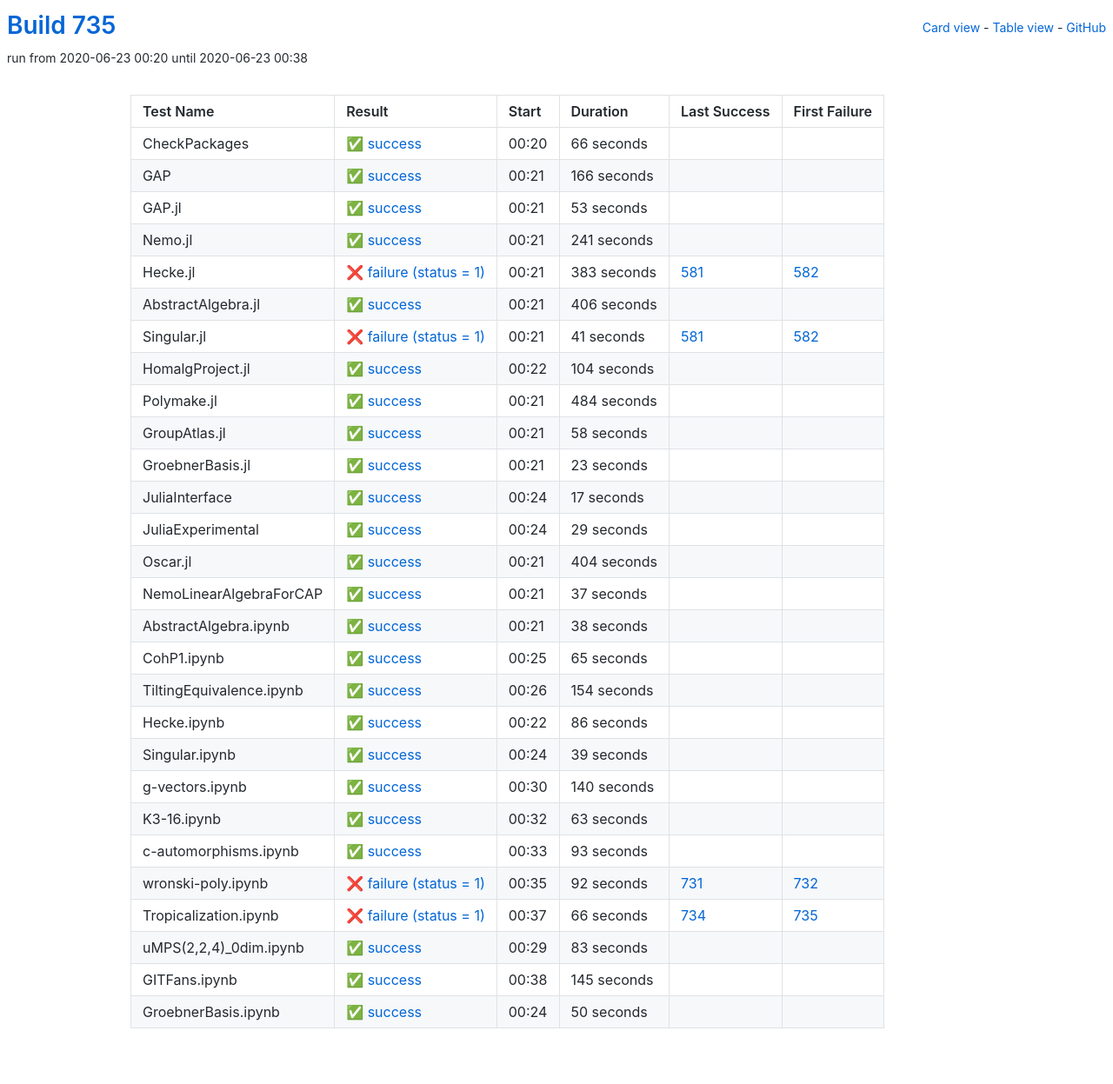
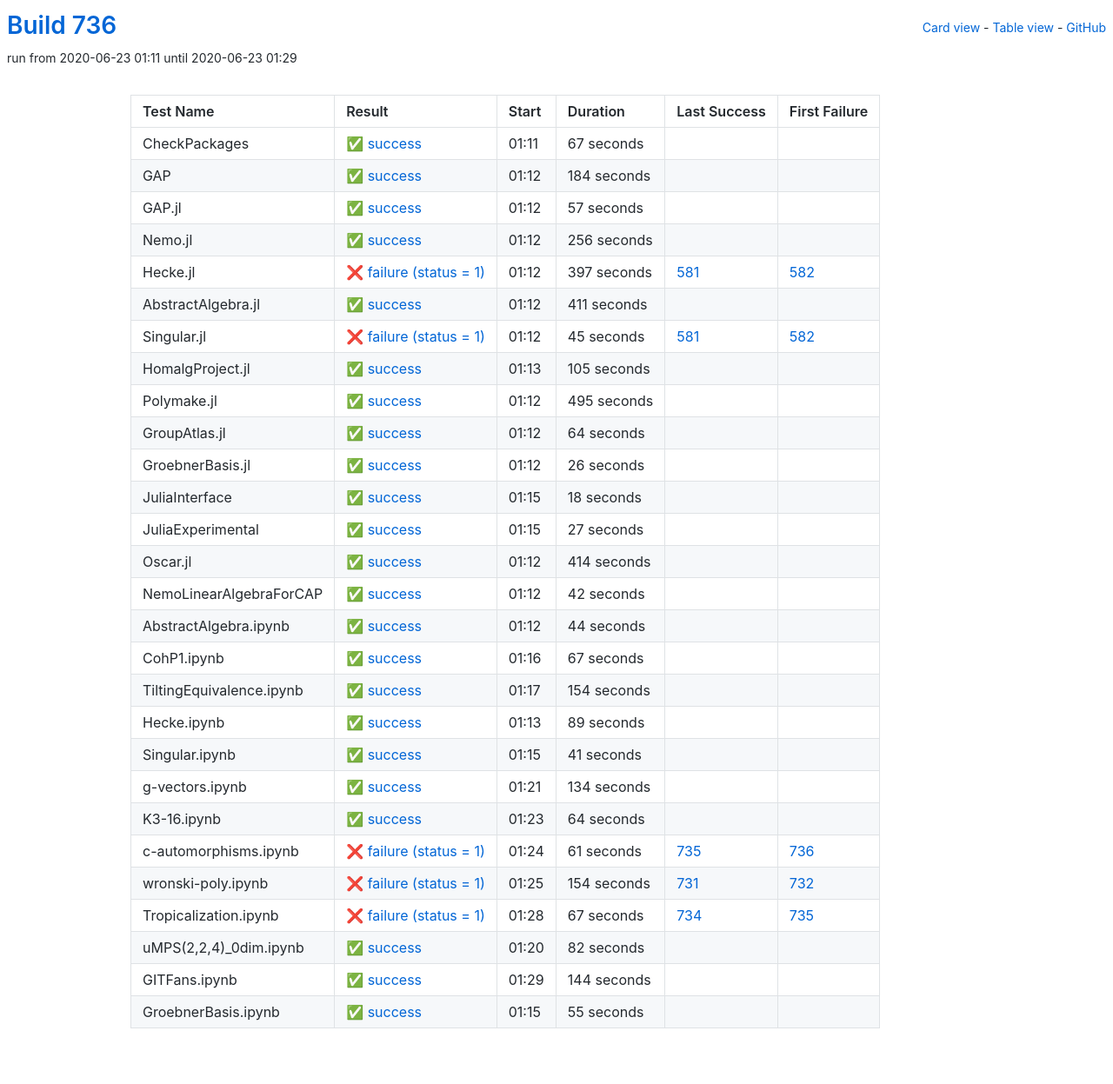
Before and after one commit to oscar-system/oscar-ci-status-1.4, a Jekyll site: the page built from table.html, in a window 1280 px wide. Shown: the whole page at 87% size. Built offline with Jekyll 4.4.1, drawn with Linux system fonts in a browser that asks for light colours.

Commit message:
Build #736

```diff
--- a/_data/ci.yml
+++ b/_data/ci.yml
@@ -1,6 +1,6 @@
 ---
-build: 735
-build_url: https://oscarci.mathematik.uni-kl.de/job/oscar-julia-1.4/735/
+build: 736
+build_url: https://oscarci.mathematik.uni-kl.de/job/oscar-julia-1.4/736/
 job: oscar-julia-1.4
 organization: oscar-system
 repo: oscar-ci-status-1.4
@@ -8,212 +8,212 @@ repourl: https://github.com/oscar-system/oscar-ci-status-1.4
 tests:
 - name: CheckPackages
   id: checkpackages
-  log: https://oscarci.mathematik.uni-kl.de/job/oscar-julia-1.4/735/artifact/logs/build-735/CheckPackages.log
-  start: 2020-06-23 00:20
+  log: https://oscarci.mathematik.uni-kl.de/job/oscar-julia-1.4/736/artifact/logs/build-736/CheckPackages.log
+  start: 2020-06-23 01:11
   success: true
   exitcode: 0
   status: success
-  duration: 66
+  duration: 67
   last_success: false
   last_success_url:
   first_failure: false
   first_failure_url:
 - name: GAP
   id: gap
-  log: https://oscarci.mathematik.uni-kl.de/job/oscar-julia-1.4/735/artifact/logs/build-735/GAP.log
-  start: 2020-06-23 00:21
+  log: https://oscarci.mathematik.uni-kl.de/job/oscar-julia-1.4/736/artifact/logs/build-736/GAP.log
+  start: 2020-06-23 01:12
   success: true
   exitcode: 0
   status: success
-  duration: 166
+  duration: 184
   last_success: false
   last_success_url:
   first_failure: false
   first_failure_url:
 - name: GAP.jl
   id: gap-jl
-  log: https://oscarci.mathematik.uni-kl.de/job/oscar-julia-1.4/735/artifact/logs/build-735/GAP.jl.log
-  start: 2020-06-23 00:21
+  log: https://oscarci.mathematik.uni-kl.de/job/oscar-julia-1.4/736/artifact/logs/build-736/GAP.jl.log
+  start: 2020-06-23 01:12
   success: true
   exitcode: 0
   status: success
-  duration: 53
+  duration: 57
   last_success: false
   last_success_url:
   first_failure: false
   first_failure_url:
 - name: Nemo.jl
   id: nemo-jl
-  log: https://oscarci.mathematik.uni-kl.de/job/oscar-julia-1.4/735/artifact/logs/build-735/Nemo.jl.log
-  start: 2020-06-23 00:21
+  log: https://oscarci.mathematik.uni-kl.de/job/oscar-julia-1.4/736/artifact/logs/build-736/Nemo.jl.log
+  start: 2020-06-23 01:12
   success: true
   exitcode: 0
   status: success
-  duration: 241
+  duration: 256
   last_success: false
   last_success_url:
   first_failure: false
   first_failure_url:
 - name: Hecke.jl
   id: hecke-jl
-  log: https://oscarci.mathematik.uni-kl.de/job/oscar-julia-1.4/735/artifact/logs/build-735/Hecke.jl.log
-  start: 2020-06-23 00:21
+  log: https://oscarci.mathematik.uni-kl.de/job/oscar-julia-1.4/736/artifact/logs/build-736/Hecke.jl.log
+  start: 2020-06-23 01:12
   success: false
   exitcode: 1
   status: failure
-  duration: 383
+  duration: 397
   last_success: 581
   last_success_url: https://oscarci.mathematik.uni-kl.de/job/oscar-julia-1.4/581/
   first_failure: 582
   first_failure_url: https://oscarci.mathematik.uni-kl.de/job/oscar-julia-1.4/582/
 - name: AbstractAlgebra.jl
   id: abstractalgebra-jl
-  log: https://oscarci.mathematik.uni-kl.de/job/oscar-julia-1.4/735/artifact/logs/build-735/AbstractAlgebra.jl.log
-  start: 2020-06-23 00:21
+  log: https://oscarci.mathematik.uni-kl.de/job/oscar-julia-1.4/736/artifact/logs/build-736/AbstractAlgebra.jl.log
+  start: 2020-06-23 01:12
   success: true
   exitcode: 0
   status: success
-  duration: 406
+  duration: 411
   last_success: false
   last_success_url:
   first_failure: false
   first_failure_url:
 - name: Singular.jl
   id: singular-jl
-  log: https://oscarci.mathematik.uni-kl.de/job/oscar-julia-1.4/735/artifact/logs/build-735/Singular.jl.log
-  start: 2020-06-23 00:21
+  log: https://oscarci.mathematik.uni-kl.de/job/oscar-julia-1.4/736/artifact/logs/build-736/Singular.jl.log
+  start: 2020-06-23 01:12
   success: false
   exitcode: 1
   status: failure
-  duration: 41
+  duration: 45
   last_success: 581
   last_success_url: https://oscarci.mathematik.uni-kl.de/job/oscar-julia-1.4/581/
   first_failure: 582
   first_failure_url: https://oscarci.mathematik.uni-kl.de/job/oscar-julia-1.4/582/
 - name: HomalgProject.jl
   id: homalgproject-jl
-  log: https://oscarci.mathematik.uni-kl.de/job/oscar-julia-1.4/735/artifact/logs/build-735/HomalgProject.jl.log
-  start: 2020-06-23 00:22
+  log: https://oscarci.mathematik.uni-kl.de/job/oscar-julia-1.4/736/artifact/logs/build-736/HomalgProject.jl.log
+  start: 2020-06-23 01:13
   success: true
   exitcode: 0
   status: success
-  duration: 104
+  duration: 105
   last_success: false
   last_success_url:
   first_failure: false
   first_failure_url:
 - name: Polymake.jl
   id: polymake-jl
-  log: https://oscarci.mathematik.uni-kl.de/job/oscar-julia-1.4/735/artifact/logs/build-735/Polymake.jl.log
-  start: 2020-06-23 00:21
+  log: https://oscarci.mathematik.uni-kl.de/job/oscar-julia-1.4/736/artifact/logs/build-736/Polymake.jl.log
+  start: 2020-06-23 01:12
   success: true
   exitcode: 0
   status: success
-  duration: 484
+  duration: 495
   last_success: false
   last_success_url:
   first_failure: false
   first_failure_url:
 - name: GroupAtlas.jl
   id: groupatlas-jl
-  log: https://oscarci.mathematik.uni-kl.de/job/oscar-julia-1.4/735/artifact/logs/build-735/GroupAtlas.jl.log
-  start: 2020-06-23 00:21
+  log: https://oscarci.mathematik.uni-kl.de/job/oscar-julia-1.4/736/artifact/logs/build-736/GroupAtlas.jl.log
+  start: 2020-06-23 01:12
   success: true
   exitcode: 0
   status: success
-  duration: 58
+  duration: 64
   last_success: false
   last_success_url:
   first_failure: false
   first_failure_url:
 - name: GroebnerBasis.jl
   id: groebnerbasis-jl
-  log: https://oscarci.mathematik.uni-kl.de/job/oscar-julia-1.4/735/artifact/logs/build-735/GroebnerBasis.jl.log
-  start: 2020-06-23 00:21
+  log: https://oscarci.mathematik.uni-kl.de/job/oscar-julia-1.4/736/artifact/logs/build-736/GroebnerBasis.jl.log
+  start: 2020-06-23 01:12
   success: true
   exitcode: 0
   status: success
-  duration: 23
+  duration: 26
   last_success: false
   last_success_url:
   first_failure: false
   first_failure_url:
 - name: JuliaInterface
   id: juliainterface
-  log: https://oscarci.mathematik.uni-kl.de/job/oscar-julia-1.4/735/artifact/logs/build-735/JuliaInterface.log
-  start: 2020-06-23 00:24
+  log: https://oscarci.mathematik.uni-kl.de/job/oscar-julia-1.4/736/artifact/logs/build-736/JuliaInterface.log
+  start: 2020-06-23 01:15
   success: true
   exitcode: 0
   status: success
-  duration: 17
+  duration: 18
   last_success: false
   last_success_url:
   first_failure: false
   first_failure_url:
 - name: JuliaExperimental
   id: juliaexperimental
-  log: https://oscarci.mathematik.uni-kl.de/job/oscar-julia-1.4/735/artifact/logs/build-735/JuliaExperimental.log
-  start: 2020-06-23 00:24
+  log: https://oscarci.mathematik.uni-kl.de/job/oscar-julia-1.4/736/artifact/logs/build-736/JuliaExperimental.log
+  start: 2020-06-23 01:15
   success: true
   exitcode: 0
   status: success
-  duration: 29
+  duration: 27
   last_success: false
   last_success_url:
   first_failure: false
   first_failure_url:
 - name: Oscar.jl
   id: oscar-jl
-  log: https://oscarci.mathematik.uni-kl.de/job/oscar-julia-1.4/735/artifact/logs/build-735/Oscar.jl.log
-  start: 2020-06-23 00:21
+  log: https://oscarci.mathematik.uni-kl.de/job/oscar-julia-1.4/736/artifact/logs/build-736/Oscar.jl.log
+  start: 2020-06-23 01:12
   success: true
   exitcode: 0
   status: success
-  duration: 404
+  duration: 414
   last_success: false
   last_success_url:
   first_failure: false
   first_failure_url:
 - name: NemoLinearAlgebraForCAP
   id: nemolinearalgebraforcap
-  log: https://oscarci.mathematik.uni-kl.de/job/oscar-julia-1.4/735/artifact/logs/build-735/NemoLinearAlgebraForCAP.log
-  start: 2020-06-23 00:21
+  log: https://oscarci.mathematik.uni-kl.de/job/oscar-julia-1.4/736/artifact/logs/build-736/NemoLinearAlgebraForCAP.log
+  start: 2020-06-23 01:12
   success: true
   exitcode: 0
   status: success
-  duration: 37
+  duration: 42
   last_success: false
   last_success_url:
   first_failure: false
   first_failure_url:
 - name: AbstractAlgebra.ipynb
   id: abstractalgebra-ipynb
-  log: https://oscarci.mathematik.uni-kl.de/job/oscar-julia-1.4/735/artifact/logs/build-735/AbstractAlgebra.ipynb.log
-  start: 2020-06-23 00:21
+  log: https://oscarci.mathematik.uni-kl.de/job/oscar-julia-1.4/736/artifact/logs/build-736/AbstractAlgebra.ipynb.log
+  start: 2020-06-23 01:12
   success: true
   exitcode: 0
   status: success
-  duration: 38
+  duration: 44
   last_success: false
   last_success_url:
   first_failure: false
   first_failure_url:
 - name: CohP1.ipynb
   id: cohp1-ipynb
-  log: https://oscarci.mathematik.uni-kl.de/job/oscar-julia-1.4/735/artifact/logs/build-735/CohP1.ipynb.log
-  start: 2020-06-23 00:25
+  log: https://oscarci.mathematik.uni-kl.de/job/oscar-julia-1.4/736/artifact/logs/build-736/CohP1.ipynb.log
+  start: 2020-06-23 01:16
   success: true
   exitcode: 0
   status: success
-  duration: 65
+  duration: 67
   last_success: false
   last_success_url:
   first_failure: false
   first_failure_url:
 - name: TiltingEquivalence.ipynb
   id: tiltingequivalence-ipynb
-  log: https://oscarci.mathematik.uni-kl.de/job/oscar-julia-1.4/735/artifact/logs/build-735/TiltingEquivalence.ipynb.log
-  start: 2020-06-23 00:26
+  log: https://oscarci.mathematik.uni-kl.de/job/oscar-julia-1.4/736/artifact/logs/build-736/TiltingEquivalence.ipynb.log
+  start: 2020-06-23 01:17
   success: true
   exitcode: 0
   status: success
@@ -224,120 +224,120 @@ tests:
   first_failure_url:
 - name: Hecke.ipynb
   id: hecke-ipynb
-  log: https://oscarci.mathematik.uni-kl.de/job/oscar-julia-1.4/735/artifact/logs/build-735/Hecke.ipynb.log
-  start: 2020-06-23 00:22
+  log: https://oscarci.mathematik.uni-kl.de/job/oscar-julia-1.4/736/artifact/logs/build-736/Hecke.ipynb.log
+  start: 2020-06-23 01:13
   success: true
   exitcode: 0
   status: success
-  duration: 86
+  duration: 89
   last_success: false
   last_success_url:
   first_failure: false
   first_failure_url:
 - name: Singular.ipynb
   id: singular-ipynb
-  log: https://oscarci.mathematik.uni-kl.de/job/oscar-julia-1.4/735/artifact/logs/build-735/Singular.ipynb.log
-  start: 2020-06-23 00:24
+  log: https://oscarci.mathematik.uni-kl.de/job/oscar-julia-1.4/736/artifact/logs/build-736/Singular.ipynb.log
+  start: 2020-06-23 01:15
   success: true
   exitcode: 0
   status: success
-  duration: 39
+  duration: 41
   last_success: false
   last_success_url:
   first_failure: false
   first_failure_url:
 - name: g-vectors.ipynb
   id: g-vectors-ipynb
-  log: https://oscarci.mathematik.uni-kl.de/job/oscar-julia-1.4/735/artifact/logs/build-735/g-vectors.ipynb.log
-  start: 2020-06-23 00:30
+  log: https://oscarci.mathematik.uni-kl.de/job/oscar-julia-1.4/736/artifact/logs/build-736/g-vectors.ipynb.log
+  start: 2020-06-23 01:21
   success: true
   exitcode: 0
   status: success
-  duration: 140
+  duration: 134
   last_success: false
   last_success_url:
   first_failure: false
   first_failure_url:
 - name: K3-16.ipynb
   id: k3-16-ipynb
-  log: https://oscarci.mathematik.uni-kl.de/job/oscar-julia-1.4/735/artifact/logs/build-735/K3-16.ipynb.log
-  start: 2020-06-23 00:32
+  log: https://oscarci.mathematik.uni-kl.de/job/oscar-julia-1.4/736/artifact/logs/build-736/K3-16.ipynb.log
+  start: 2020-06-23 01:23
   success: true
   exitcode: 0
   status: success
-  duration: 63
+  duration: 64
   last_success: false
   last_success_url:
   first_failure: false
   first_failure_url:
 - name: c-automorphisms.ipynb
   id: c-automorphisms-ipynb
-  log: https://oscarci.mathematik.uni-kl.de/job/oscar-julia-1.4/735/artifact/logs/build-735/c-automorphisms.ipynb.log
-  start: 2020-06-23 00:33
-  success: true
-  exitcode: 0
-  status: success
-  duration: 93
-  last_success: false
-  last_success_url:
-  first_failure: false
-  first_failure_url:
-- name: wronski-poly.ipynb
-  id: wronski-poly-ipynb
-  log: https://oscarci.mathematik.uni-kl.de/job/oscar-julia-1.4/735/artifact/logs/build-735/wronski-poly.ipynb.log
-  start: 2020-06-23 00:35
+  log: https://oscarci.mathematik.uni-kl.de/job/oscar-julia-1.4/736/artifact/logs/build-736/c-automorphisms.ipynb.log
+  start: 2020-06-23 01:24
   success: false
   exitcode: 1
   status: failure
-  duration: 92
+  duration: 61
+  last_success: 735
+  last_success_url: https://oscarci.mathematik.uni-kl.de/job/oscar-julia-1.4/735/
+  first_failure: 736
+  first_failure_url: https://oscarci.mathematik.uni-kl.de/job/oscar-julia-1.4/736/
+- name: wronski-poly.ipynb
+  id: wronski-poly-ipynb
+  log: https://oscarci.mathematik.uni-kl.de/job/oscar-julia-1.4/736/artifact/logs/build-736/wronski-poly.ipynb.log
+  start: 2020-06-23 01:25
+  success: false
+  exitcode: 1
+  status: failure
+  duration: 154
   last_success: 731
   last_success_url: https://oscarci.mathematik.uni-kl.de/job/oscar-julia-1.4/731/
   first_failure: 732
   first_failure_url: https://oscarci.mathematik.uni-kl.de/job/oscar-julia-1.4/732/
 - name: Tropicalization.ipynb
   id: tropicalization-ipynb
-  log: https://oscarci.mathematik.uni-kl.de/job/oscar-julia-1.4/735/artifact/logs/build-735/Tropicalization.ipynb.log
-  start: 2020-06-23 00:37
+  log: https://oscarci.mathematik.uni-kl.de/job/oscar-julia-1.4/736/artifact/logs/build-736/Tropicalization.ipynb.log
+  start: 2020-06-23 01:28
   success: false
   exitcode: 1
   status: failure
-  duration: 66
+  duration: 67
   last_success: 734
   last_success_url: https://oscarci.mathematik.uni-kl.de/job/oscar-julia-1.4/734/
   first_failure: 735
   first_failure_url: https://oscarci.mathematik.uni-kl.de/job/oscar-julia-1.4/735/
 - name: uMPS(2,2,4)_0dim.ipynb
   id: umps-2-2-4-0dim-ipynb
-  log: https://oscarci.mathematik.uni-kl.de/job/oscar-julia-1.4/735/artifact/logs/build-735/uMPS-2-2-4-_0dim.ipynb.log
-  start: 2020-06-23 00:29
+  log: https://oscarci.mathematik.uni-kl.de/job/oscar-julia-1.4/736/artifact/logs/build-736/uMPS-2-2-4-_0dim.ipynb.log
+  start: 2020-06-23 01:20
   success: true
   exitcode: 0
   status: success
-  duration: 83
+  duration: 82
   last_success: false
   last_success_url:
   first_failure: false
   first_failure_url:
 - name: GITFans.ipynb
   id: gitfans-ipynb
-  log: https://oscarci.mathematik.uni-kl.de/job/oscar-julia-1.4/735/artifact/logs/build-735/GITFans.ipynb.log
-  start: 2020-06-23 00:38
+  log: https://oscarci.mathematik.uni-kl.de/job/oscar-julia-1.4/736/artifact/logs/build-736/GITFans.ipynb.log
+  start: 2020-06-23 01:29
   success: true
   exitcode: 0
   status: success
-  duration: 145
+  duration: 144
   last_success: false
   last_success_url:
   first_failure: false
   first_failure_url:
 - name: GroebnerBasis.ipynb
   id: groebnerbasis-ipynb
-  log: https://oscarci.mathematik.uni-kl.de/job/oscar-julia-1.4/735/artifact/logs/build-735/GroebnerBasis.ipynb.log
-  start: 2020-06-23 00:24
+  log: https://oscarci.mathematik.uni-kl.de/job/oscar-julia-1.4/736/artifact/logs/build-736/GroebnerBasis.ipynb.log
+  start: 2020-06-23 01:15
   success: true
   exitcode: 0
   status: success
-  duration: 50
+  duration: 55
   last_success: false
   last_success_url:
   first_failure: false
```
Also changed, not shown: README.md.
